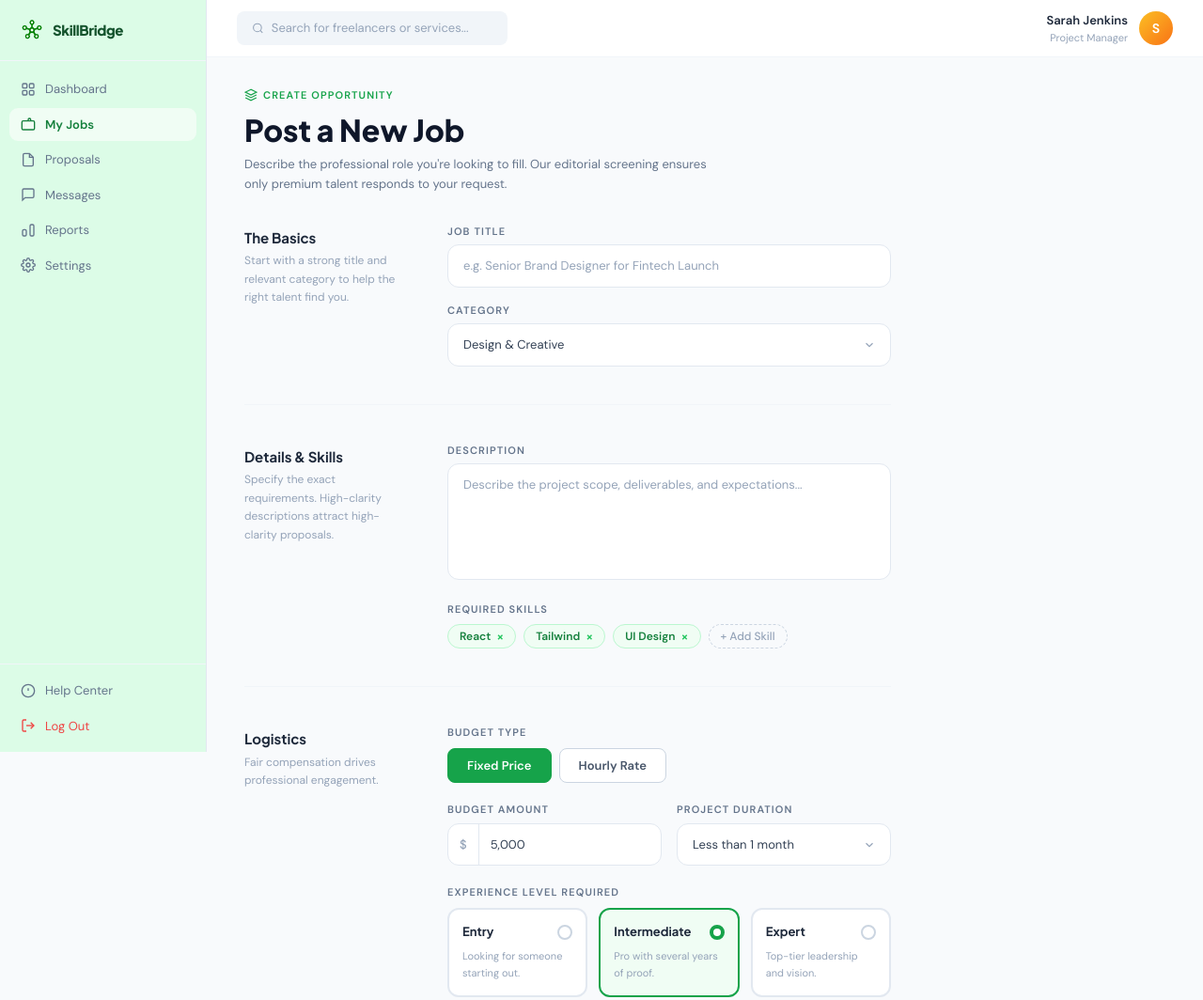
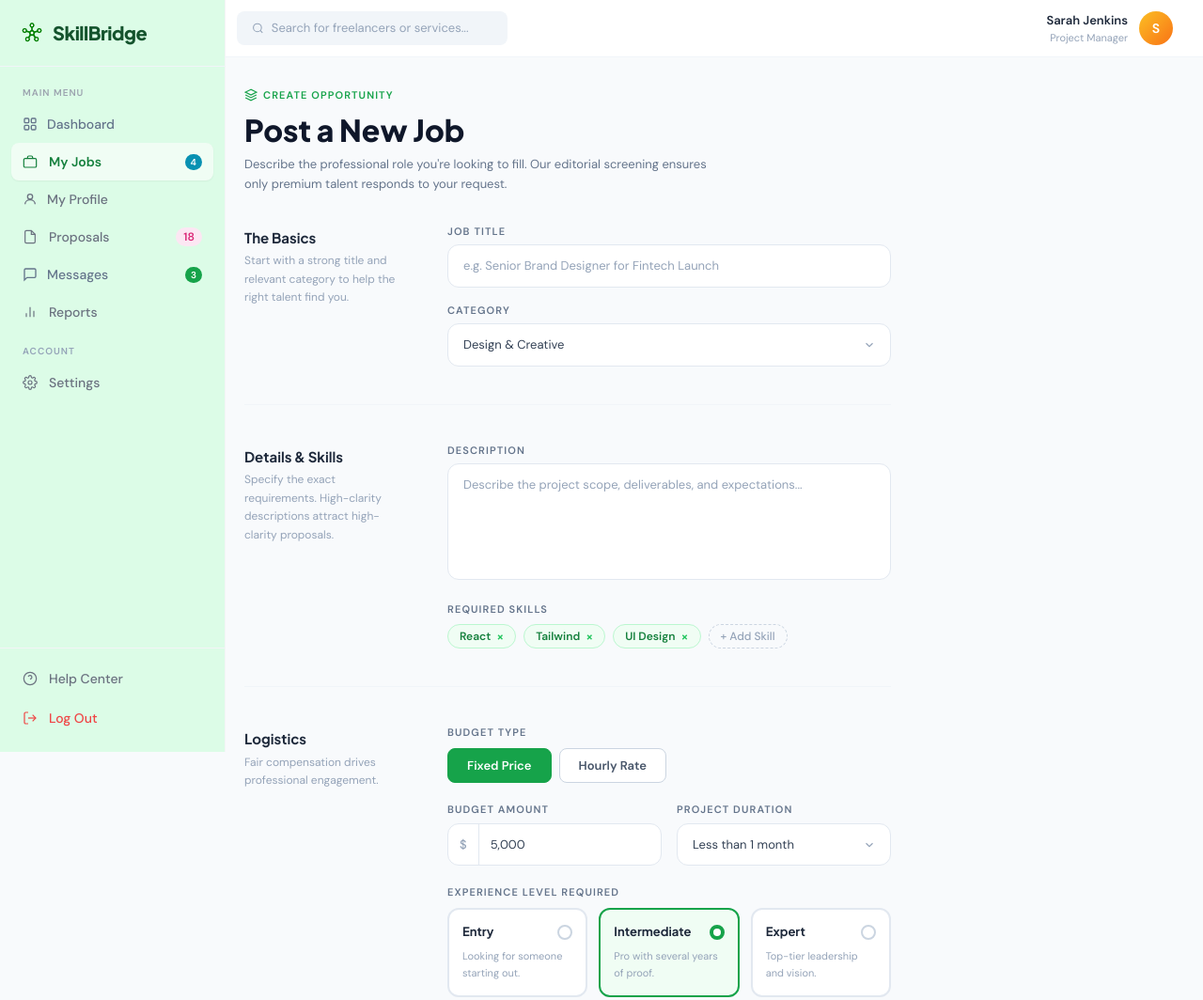
Before and after one commit to NobodyWasStark/FreelanceHub, a plain HTML site: page skillbridge-post-job.html in a window 1280 px wide. Shown: the top 1064 px of the page at 94% size. Drawn offline with nearby package versions, Linux system fonts and the light colour scheme.

Commit message:
add two pages

```diff
--- a/skillbridge-post-job.html
+++ b/skillbridge-post-job.html
@@ -62,89 +62,75 @@
 <body class="font-sans bg-slate-50 min-h-screen flex">
 
   <!-- ═══ SIDEBAR ═══ -->
-  <aside class="w-[220px] min-h-screen bg-green-100 border-r border-slate-200 flex flex-col fixed top-0 left-0 z-30 h-screen">
-
+  <aside id="sidebar" class="fixed top-0 left-0 h-full w-60 bg-green-100 border-r border-gray-100 flex flex-col z-30 -translate-x-full lg:translate-x-0 transition-transform duration-300 ease-in-out shrink-0">
     <!-- Brand -->
-    <div class="flex items-center gap-2 px-5 py-[18px] border-b border-slate-100">
-      <div class="w-7 h-7 rounded-lg flex items-center justify-center">
-       <img src="/icons/skillbridge.png" alt="" width="30" height="25">
+    <div class="flex items-center gap-2 px-5 py-5 border-b border-slate-100">
+      <div class="w-7 h-7 rounded-lg  flex items-center justify-center">
+         <img src="/icons/skillbridge.png" alt="" width="30" height="25">
         <!-- <svg width="14" height="14" viewBox="0 0 14 14" fill="none">
           <path d="M2 7L6 11L12 3" stroke="white" stroke-width="2.2" stroke-linecap="round" stroke-linejoin="round"/>
         </svg> -->
       </div>
-      <span class="font-jakarta text-[15px] font-extrabold text-green-900 tracking-tight">SkillBridge</span>
+      <span class="font-jakarta text-[20px] font-extrabold text-green-900 tracking-tight">SkillBridge</span>
     </div>
 
-    <!-- Search bar (top area) -->
-    <!-- <div class="px-4 py-3 border-b border-slate-100">
-      <div class="flex items-center gap-2 bg-slate-100 rounded-lg px-3 py-2">
-      </div>
-    </div> -->
-
-    <!-- Nav Links -->
-    <nav class="flex-1 px-2.5 py-3 flex flex-col gap-0.5 overflow-y-auto">
-
-      <a href="#" class="flex items-center gap-2.5 px-3 py-2 rounded-[9px] text-[13px] text-slate-500 hover:bg-green-50 hover:text-green-700 transition-colors no-underline hover:border-l-4 border-solid border-green-900">
+    <!-- Nav -->
+    <nav class="flex-1 px-3 py-4 space-y-0.5 overflow-y-auto">
+      <p class="text-[10px] font-semibold uppercase tracking-widest text-gray-400 px-3 mb-2 mt-1">Main Menu</p>
+      <a href="./skillbridge-dashboard.html" class="flex items-center gap-2.5 px-3 py-2 rounded-[9px] text-[13px] text-slate-500 hover:bg-green-50 hover:text-green-700 transition-colors no-underline hover:border-l-4 border-solid border-green-900">
         <svg width="16" height="16" fill="none" stroke="currentColor" stroke-width="2" viewBox="0 0 24 24">
           <rect x="3" y="3" width="7" height="7" rx="1.5"/><rect x="14" y="3" width="7" height="7" rx="1.5"/>
           <rect x="3" y="14" width="7" height="7" rx="1.5"/><rect x="14" y="14" width="7" height="7" rx="1.5"/>
         </svg>
-        Dashboard
+        <span class="text-sm font-medium">Dashboard</span>
       </a>
-
-      <a href="#" class="flex items-center gap-2.5 px-3 py-2 rounded-[9px] text-[13px] font-semibold text-green-700 bg-green-50 no-underline hover:border-l-4 border-solid border-green-900">
+      <a href="./skillbridge-post.html" class="flex items-center justify-between px-3 py-2.5 rounded-lg bg-green-50 text-green-700 shadow-sm hover:border-l-4 border-solid border-green-900">
+        <div class="flex items-center gap-3">
+          <svg class="w-4 h-4 shrink-0" fill="none" stroke="currentColor" stroke-width="1.8" viewBox="0 0 24 24"><rect x="2" y="7" width="20" height="14" rx="2"/><path d="M16 7V5a2 2 0 0 0-2-2h-4a2 2 0 0 0-2 2v2"/></svg>
+          <span class="text-sm font-semibold">My Jobs</span>
+        </div>
+        <span class="ml-auto bg-cyan-600 text-white text-[10px] font-bold rounded-full px-1.5 py-px">4</span>
+      </a>
+        <a href="./skillbridge-profile.html" id="my-profile" class="flex items-center gap-2.5 px-3 py-2 rounded-[9px] text-[13px] text-gray-500 hover:bg-green-50 hover:text-green-700 transition-colors no-underline hover:border-l-4 border-solid border-green-900">
         <svg width="16" height="16" fill="none" stroke="currentColor" stroke-width="2" viewBox="0 0 24 24">
-          <rect x="2" y="7" width="20" height="14" rx="2"/><path d="M16 7V5a2 2 0 0 0-4 0v2"/>
+          <circle cx="12" cy="8" r="4"/><path d="M4 20c0-4 3.6-7 8-7s8 3 8 7"/>
         </svg>
-        My Jobs
+        <span class="text-sm font-medium">My Profile</span>
       </a>
-
-      <a href="#" class="flex items-center gap-2.5 px-3 py-2 rounded-[9px] text-[13px] text-slate-500 hover:bg-green-50 hover:text-green-700 transition-colors no-underline hover:border-l-4 border-solid border-green-900">
-        <svg width="16" height="16" fill="none" stroke="currentColor" stroke-width="2" viewBox="0 0 24 24">
-          <path d="M14 2H6a2 2 0 0 0-2 2v16a2 2 0 0 0 2 2h12a2 2 0 0 0 2-2V8z"/>
-          <polyline points="14 2 14 8 20 8"/>
-        </svg>
-        Proposals
+      <a href="#" class="flex items-center justify-between px-3 py-2.5 rounded-lg text-gray-500 hover:bg-green-50 hover:text-green-700 transition-colors hover:border-l-4 border-solid border-green-900">
+        <div class="flex items-center gap-3">
+          <svg class="w-4 h-4 shrink-0" fill="none" stroke="currentColor" stroke-width="1.8" viewBox="0 0 24 24"><path d="M14 2H6a2 2 0 0 0-2 2v16a2 2 0 0 0 2 2h12a2 2 0 0 0 2-2V8z"/><polyline points="14 2 14 8 20 8"/></svg>
+          <span class="text-sm font-medium">Proposals</span>
+        </div>
+        <span class="text-xs bg-pink-100 text-pink-600 px-2 py-0.5 rounded-full font-semibold">18</span>
       </a>
-
       <a href="#" class="flex items-center gap-2.5 px-3 py-2 rounded-[9px] text-[13px] text-slate-500 hover:bg-green-50 hover:text-green-700 transition-colors no-underline hover:border-l-4 border-solid border-green-900">
         <svg width="16" height="16" fill="none" stroke="currentColor" stroke-width="2" viewBox="0 0 24 24">
           <path d="M21 15a2 2 0 0 1-2 2H7l-4 4V5a2 2 0 0 1 2-2h14a2 2 0 0 1 2 2z"/>
         </svg>
-        Messages
+            <span class="text-sm font-medium">Messages</span>
+        <span class="ml-auto bg-green-600 text-white text-[10px] font-bold rounded-full px-1.5 py-px">3</span>
       </a>
 
-      <a href="#" class="flex items-center gap-2.5 px-3 py-2 rounded-[9px] text-[13px] text-slate-500 hover:bg-green-50 hover:text-green-700 transition-colors no-underline hover:border-l-4 border-solid border-green-900">
-        <svg width="16" height="16" fill="none" stroke="currentColor" stroke-width="2" viewBox="0 0 24 24">
-          <path d="M9 19v-6a2 2 0 0 0-2-2H5a2 2 0 0 0-2 2v6a2 2 0 0 0 2 2h2a2 2 0 0 0 2-2z"/>
-          <path d="M15 5v14a2 2 0 0 0 2 2h2a2 2 0 0 0 2-2V5a2 2 0 0 0-2-2h-2a2 2 0 0 0-2 2z"/>
-        </svg>
-        Reports
+      <a href="#" class="flex items-center gap-3 px-3 py-2.5 rounded-lg text-gray-500 hover:bg-gray-50 hover:text-green-700 transition-colors hover:border-l-4 border-solid border-green-900">
+        <svg class="w-4 h-4 shrink-0" fill="none" stroke="currentColor" stroke-width="1.8" viewBox="0 0 24 24"><line x1="18" y1="20" x2="18" y2="10"/><line x1="12" y1="20" x2="12" y2="4"/><line x1="6" y1="20" x2="6" y2="14"/></svg>
+        <span class="text-sm font-medium">Reports</span>
       </a>
-
-      <a href="#" class="flex items-center gap-2.5 px-3 py-2 rounded-[9px] text-[13px] text-slate-500 hover:bg-green-50 hover:text-green-700 transition-colors no-underline hover:border-l-4 border-solid border-green-900">
-        <svg width="16" height="16" fill="none" stroke="currentColor" stroke-width="2" viewBox="0 0 24 24">
-          <circle cx="12" cy="12" r="3"/>
-          <path d="M19.4 15a1.65 1.65 0 0 0 .33 1.82l.06.06a2 2 0 0 1-2.83 2.83l-.06-.06a1.65 1.65 0 0 0-1.82-.33 1.65 1.65 0 0 0-1 1.51V21a2 2 0 0 1-4 0v-.09A1.65 1.65 0 0 0 9 19.4a1.65 1.65 0 0 0-1.82.33l-.06.06a2 2 0 0 1-2.83-2.83l.06-.06A1.65 1.65 0 0 0 4.68 15a1.65 1.65 0 0 0-1.51-1H3a2 2 0 0 1 0-4h.09A1.65 1.65 0 0 0 4.6 9a1.65 1.65 0 0 0-.33-1.82l-.06-.06a2 2 0 0 1 2.83-2.83l.06.06A1.65 1.65 0 0 0 9 4.68a1.65 1.65 0 0 0 1-1.51V3a2 2 0 0 1 4 0v.09a1.65 1.65 0 0 0 1 1.51 1.65 1.65 0 0 0 1.82-.33l.06-.06a2 2 0 0 1 2.83 2.83l-.06.06A1.65 1.65 0 0 0 19.4 9a1.65 1.65 0 0 0 1.51 1H21a2 2 0 0 1 0 4h-.09a1.65 1.65 0 0 0-1.51 1z"/>
-        </svg>
-        Settings
+        <div class="px-3 pt-3 pb-1 text-[10px] font-bold text-slate-400 uppercase tracking-widest">Account</div>
+      <a href="#" class="flex items-center gap-3 px-3 py-2.5 rounded-lg text-gray-500 hover:bg-gray-50 hover:text-green-700 transition-colors hover:border-l-4 border-solid border-green-900">
+        <svg class="w-4 h-4 shrink-0" fill="none" stroke="currentColor" stroke-width="1.8" viewBox="0 0 24 24"><circle cx="12" cy="12" r="3"/><path d="M19.4 15a1.65 1.65 0 0 0 .33 1.82l.06.06a2 2 0 0 1-2.83 2.83l-.06-.06a1.65 1.65 0 0 0-1.82-.33 1.65 1.65 0 0 0-1 1.51V21a2 2 0 0 1-4 0v-.09A1.65 1.65 0 0 0 9 19.4a1.65 1.65 0 0 0-1.82.33l-.06.06a2 2 0 0 1-2.83-2.83l.06-.06A1.65 1.65 0 0 0 4.68 15a1.65 1.65 0 0 0-1.51-1H3a2 2 0 0 1 0-4h.09A1.65 1.65 0 0 0 4.6 9a1.65 1.65 0 0 0-.33-1.82l-.06-.06a2 2 0 0 1 2.83-2.83l.06.06A1.65 1.65 0 0 0 9 4.68a1.65 1.65 0 0 0 1-1.51V3a2 2 0 0 1 4 0v.09a1.65 1.65 0 0 0 1 1.51 1.65 1.65 0 0 0 1.82-.33l.06-.06a2 2 0 0 1 2.83 2.83l-.06.06A1.65 1.65 0 0 0 19.4 9a1.65 1.65 0 0 0 1.51 1H21a2 2 0 0 1 0 4h-.09a1.65 1.65 0 0 0-1.51 1z"/></svg>
+        <span class="text-sm font-medium">Settings</span>
       </a>
     </nav>
-
-    <!-- Bottom: Help Center + Logout -->
-    <div class="p-2.5 border-t border-slate-100 flex flex-col gap-0.5">
-      <a href="#" class="flex items-center gap-2.5 px-3 py-2 rounded-[9px] text-[13px] text-slate-500 hover:bg-green-50 hover:text-green-700 transition-colors no-underline">
-        <svg width="16" height="16" fill="none" stroke="currentColor" stroke-width="2" viewBox="0 0 24 24">
-          <circle cx="12" cy="12" r="10"/><path d="M12 8v4"/><path d="M12 16h.01"/>
-        </svg>
-        Help Center
+    <!-- Bottom -->
+    <div class="px-3 pb-4 border-t border-gray-100 pt-3 space-y-0.5">
+      <a href="#" class="flex items-center gap-3 px-3 py-2.5 rounded-lg text-gray-500 hover:bg-gray-50 hover:text-green-700 transition-colors hover:border-l-4 border-solid border-green-900">
+        <svg class="w-4 h-4 shrink-0" fill="none" stroke="currentColor" stroke-width="1.8" viewBox="0 0 24 24"><circle cx="12" cy="12" r="10"/><path d="M9.09 9a3 3 0 0 1 5.83 1c0 2-3 3-3 3"/><line x1="12" y1="17" x2="12.01" y2="17"/></svg>
+        <span class="text-sm font-medium">Help Center</span>
       </a>
-      <a href="#" class="flex items-center gap-2.5 px-3 py-2 rounded-[9px] text-[13px] text-red-500 hover:bg-red-50 transition-colors no-underline">
-        <svg width="16" height="16" fill="none" stroke="currentColor" stroke-width="2" viewBox="0 0 24 24">
-          <path d="M9 21H5a2 2 0 0 1-2-2V5a2 2 0 0 1 2-2h4"/>
-          <polyline points="16 17 21 12 16 7"/><line x1="21" y1="12" x2="9" y2="12"/>
-        </svg>
-        Log Out
+      <a href="#" class="flex items-center gap-3 px-3 py-2.5 rounded-lg text-red-500 hover:bg-red-50 hover:text-red-600 transition-colors hover:border-l-4 border-solid border-green-900">
+        <svg class="w-4 h-4 shrink-0" fill="none" stroke="currentColor" stroke-width="1.8" viewBox="0 0 24 24"><path d="M9 21H5a2 2 0 0 1-2-2V5a2 2 0 0 1 2-2h4"/><polyline points="16 17 21 12 16 7"/><line x1="21" y1="12" x2="9" y2="12"/></svg>
+        <span class="text-sm font-medium">Log Out</span>
       </a>
     </div>
   </aside>
```
Also changed, not shown: tailwind.config.js (added).
